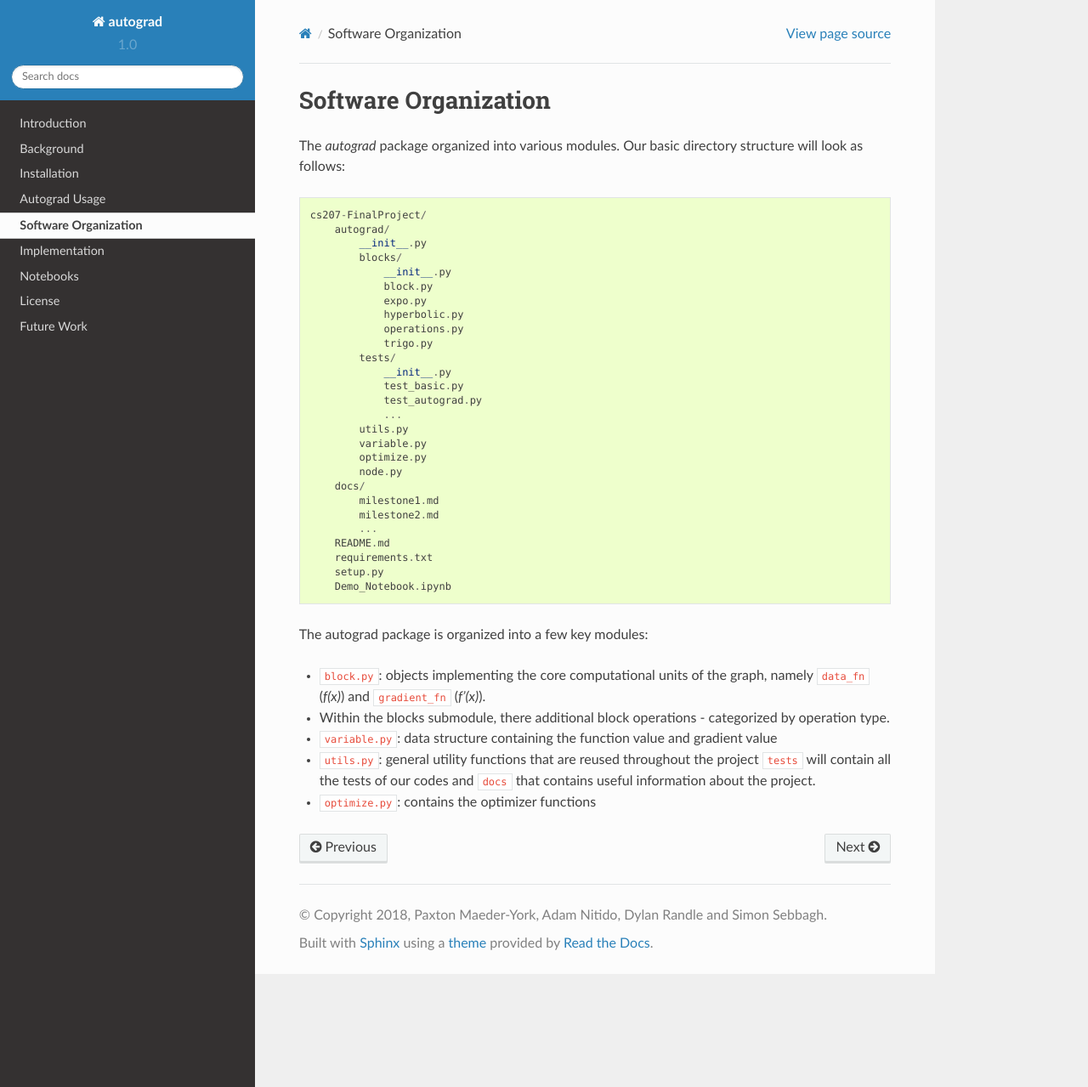
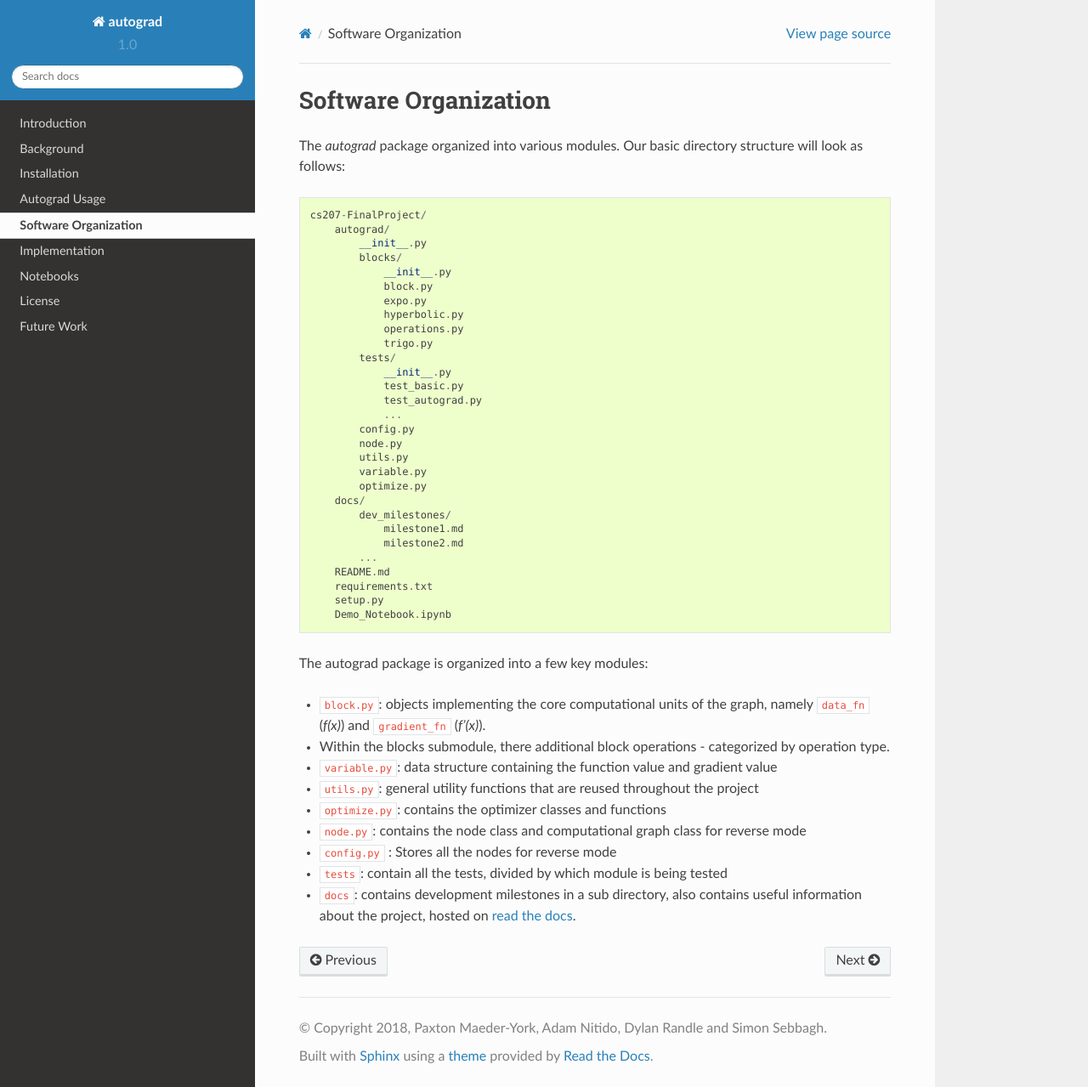
Before and after one commit to cs207-project-group4/cs207-FinalProject, a Sphinx documentation site: the page built from docs/organization.rst, in a window 1280 px wide and 1279 px high. Shown: the whole window at 85% size. Built offline with Sphinx 7.4.7 and the Read the Docs theme 2.0.0, drawn with Linux system fonts in a browser that asks for light colours; formulas are drawn with MathJax 3.

Commit message:
updated docs, fixed org, fixed some typos

```diff
--- a/docs/notebooks.rst
+++ b/docs/notebooks.rst
@@ -11,4 +11,4 @@ The `demo notebook <https://github.com/cs207-project-group4/cs207-FinalProject/b
 Converge Notebook
 -----------------
 
-The `convergence test notebook <https://github.com/cs207-project-group4/cs207-FinalProject/blob/master/notebooks/Convergence_Results.ipynb>`_ is hosted on our GitHub repository.
+The `convergence test notebook <https://github.com/cs207-project-group4/cs207-FinalProject/blob/master/notebooks/Convergence_Results-Final.ipynb>`_ is hosted on our GitHub repository.
--- a/docs/organization.rst
+++ b/docs/organization.rst
@@ -18,13 +18,15 @@ The `autograd` package organized into various modules. Our basic directory struc
                 test_basic.py
                 test_autograd.py
                 ...
+            config.py
+            node.py
             utils.py
             variable.py
             optimize.py
-            node.py
         docs/
-            milestone1.md
-            milestone2.md
+            dev_milestones/
+                milestone1.md
+                milestone2.md
             ...
         README.md
         requirements.txt
@@ -40,6 +42,14 @@ The autograd package is organized into a few key modules:
 
 - ``variable.py``: data structure containing the function value and gradient value
 
-- ``utils.py``: general utility functions that are reused throughout the project ``tests`` will contain all the tests of our codes and ``docs`` that contains useful information about the project.
+- ``utils.py``: general utility functions that are reused throughout the project
 
-- ``optimize.py``: contains the optimizer functions
+- ``optimize.py``: contains the optimizer classes and functions
+
+- ``node.py``: contains the node class and computational graph class for reverse mode
+
+- ``config.py`` : Stores all the nodes for reverse mode
+
+- ``tests``: contain all the tests, divided by which module is being tested
+
+- ``docs``: contains development milestones in a sub directory, also contains useful information about the project, hosted on `read the docs <https://autograd.readthedocs.io/en/latest/#>`_.
```
Also changed, not shown: docs/usage.rst (+8 -7 lines), docs/dev_milestones/milestone1.md (renamed from docs/milestone1.md), docs/dev_milestones/milestone2.md (renamed from docs/milestone2.md).
